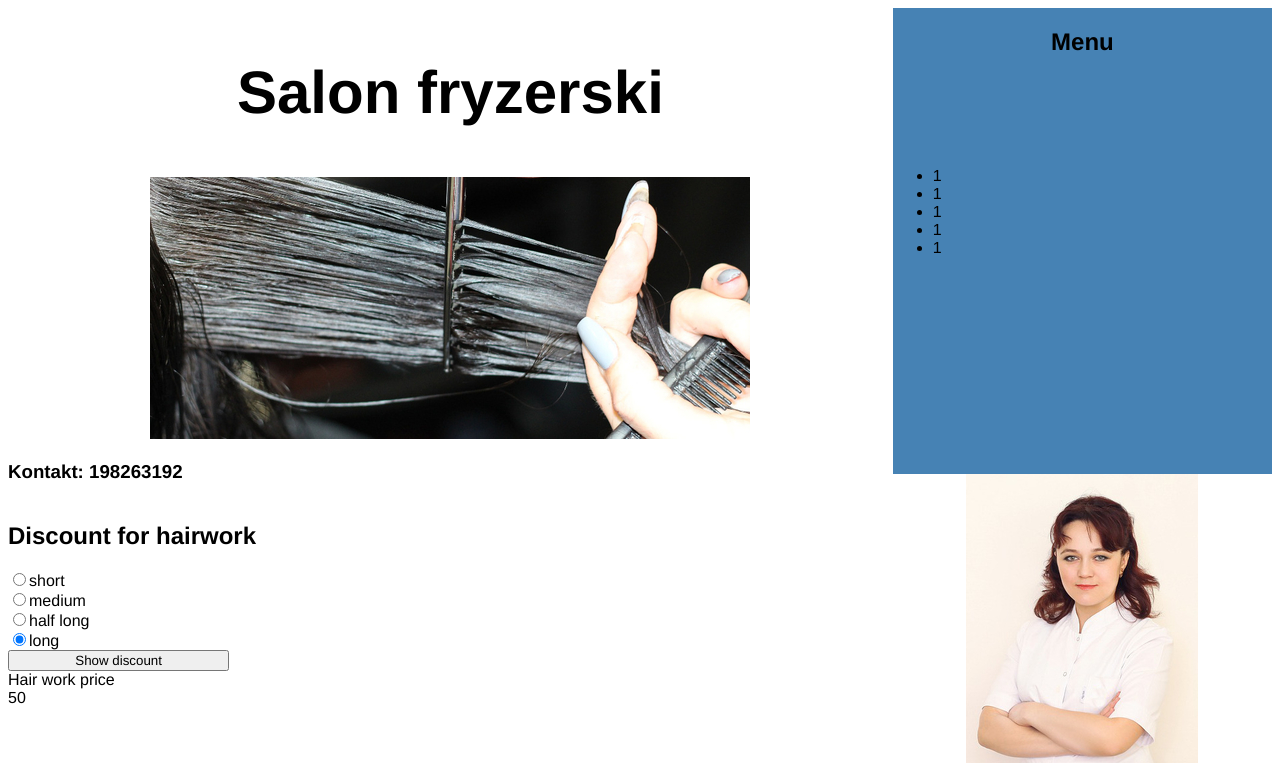
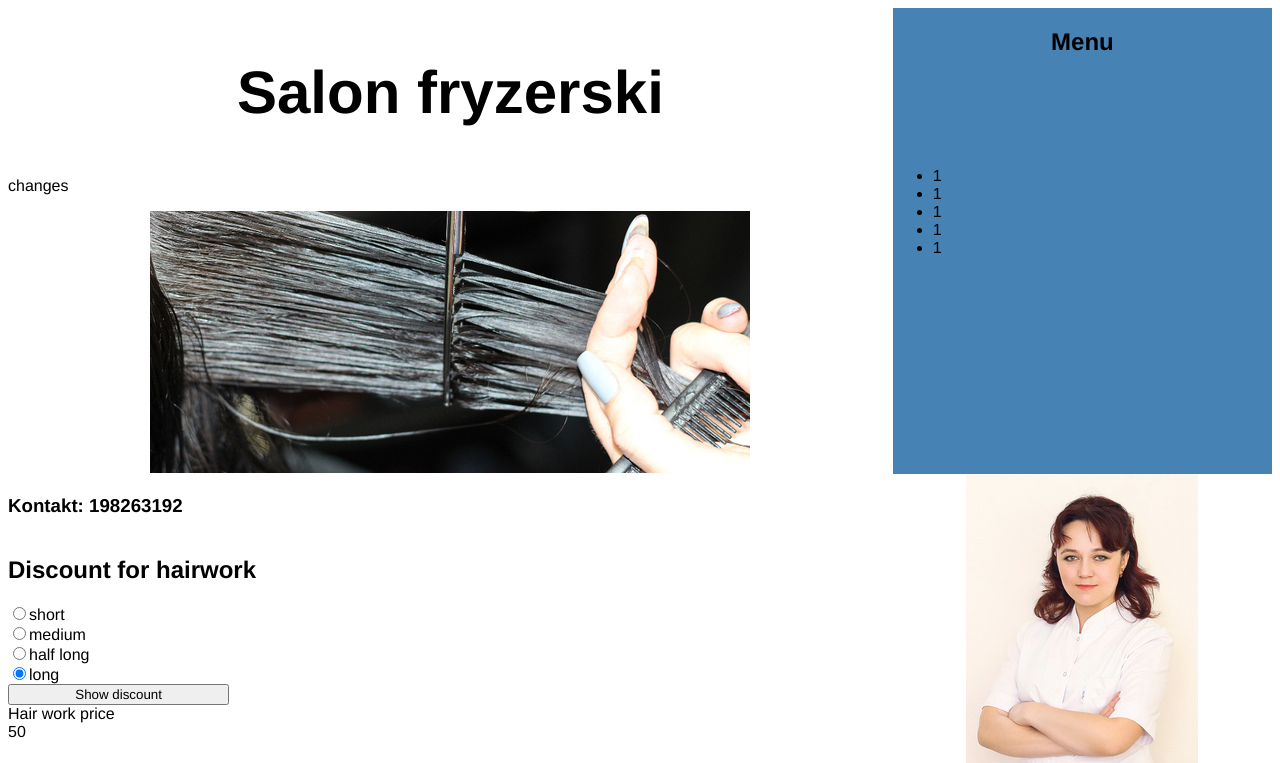
Before and after one commit to Yolka22/fryzer, a PHP site: page /fryzura.php in a window 1280 px wide. Shown: the top 763 px of the page. Run offline with PHP 8.4, Linux system fonts and the light colour scheme.

Commit message:
что то поменялось

```diff
--- a/fryzura.php
+++ b/fryzura.php
@@ -12,6 +12,9 @@
     <main>
         <article>
             <h1>Salon fryzerski</h1>
+            <p>
+                changes
+            </p>
             <div class="imageContainer">
                 <img src="./images/obraz2.jpg" />
             </div>
```
